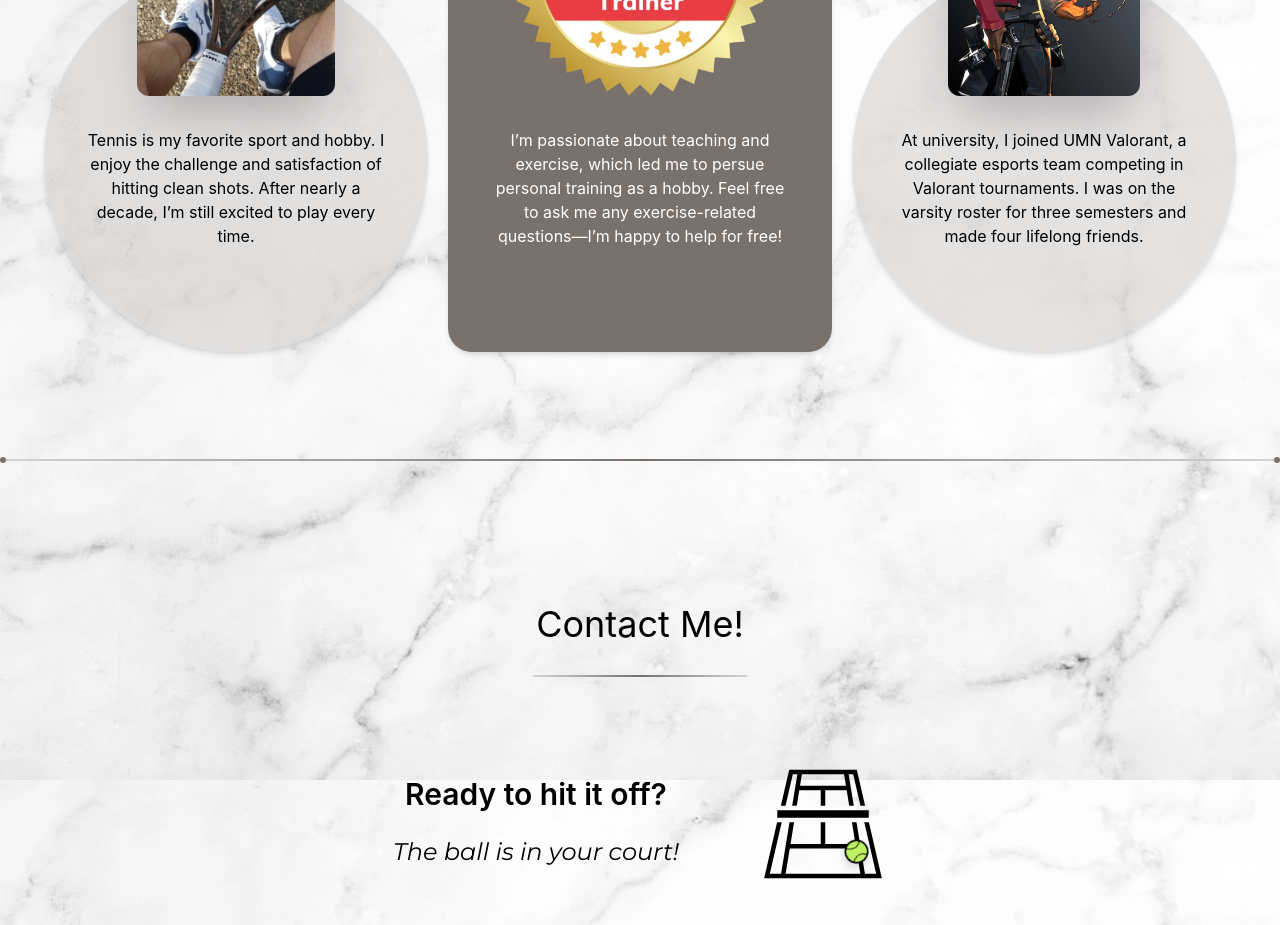
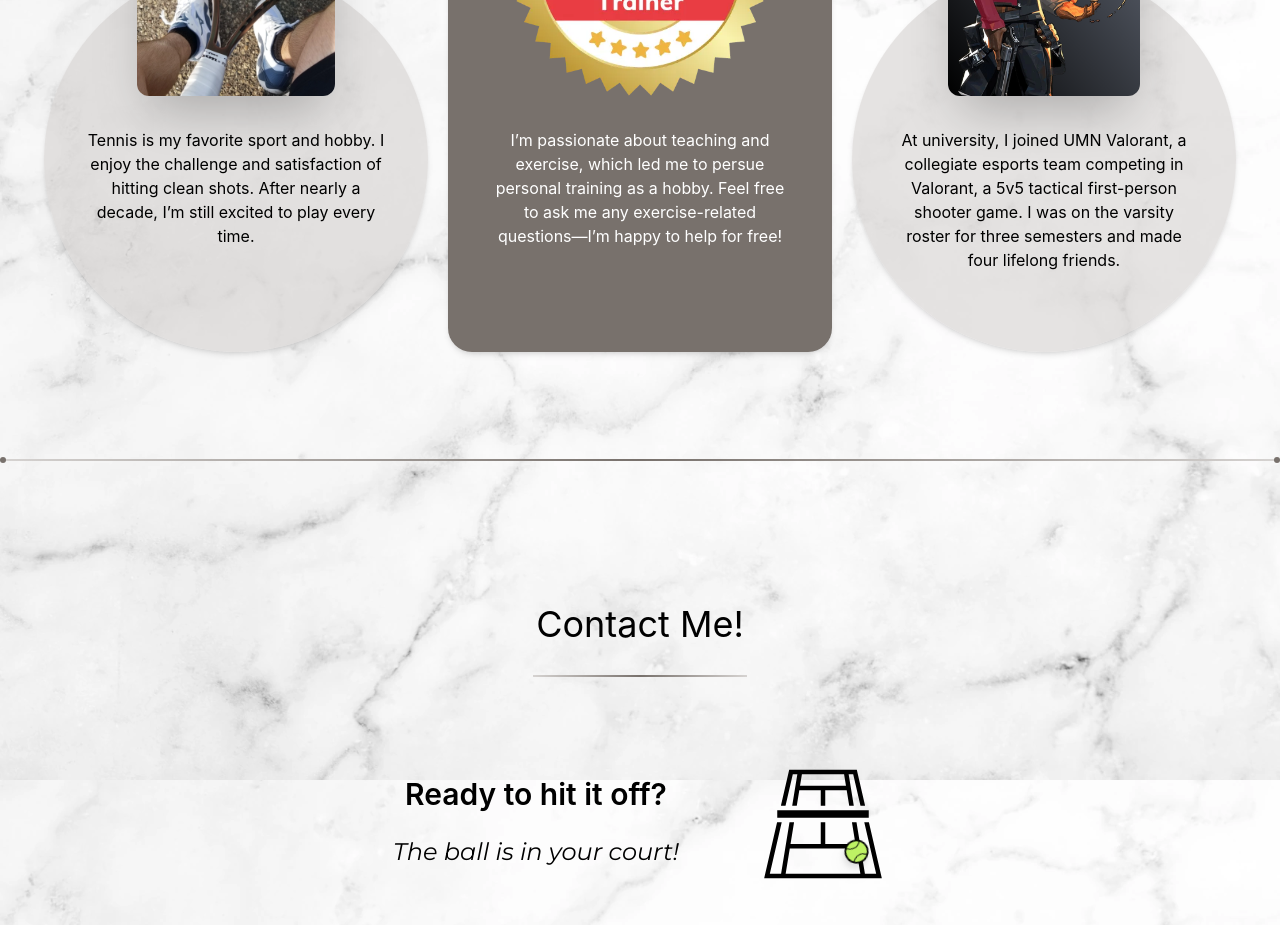
Before and after one commit to JacksonKary/JacksonKary.github.io, a React (Create React App) app: page / in a window 1280 px wide. Shown: the part 4820-5745 px from the top of the page. Built offline with nearby package versions, Linux system fonts and the light colour scheme.

Commit message:
Change to wording in Interests.

```diff
--- a/src/scenes/Interests.jsx
+++ b/src/scenes/Interests.jsx
@@ -103,7 +103,7 @@ function Interest() {
                     </div>
 
                     <p className='mt-32 xs:mt-40 mb-10 xs:mb-20 px-10'>
-                        At university, I joined UMN Valorant, a collegiate esports team competing in Valorant tournaments.
+                        At university, I joined UMN Valorant, a collegiate esports team competing in Valorant, a 5v5 tactical first-person shooter game.
                         I was on the varsity roster for three semesters and made four lifelong friends.
                     </p>
 
```
